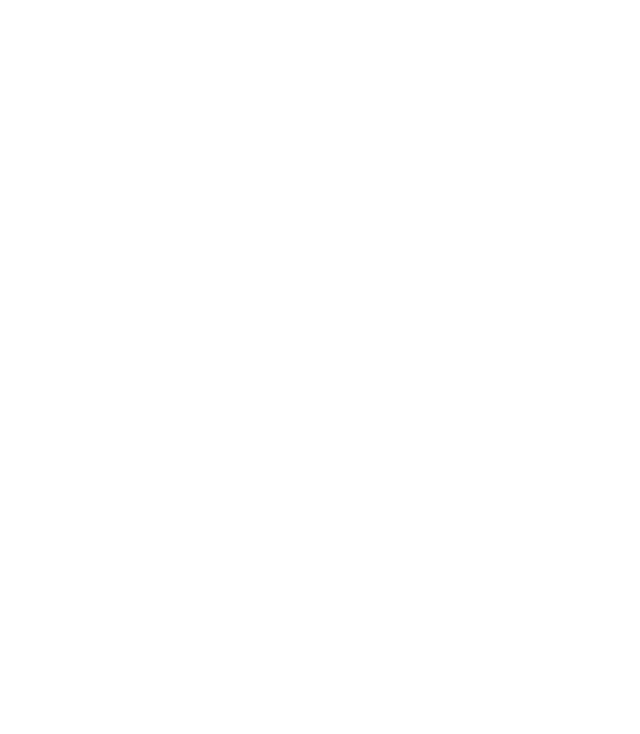
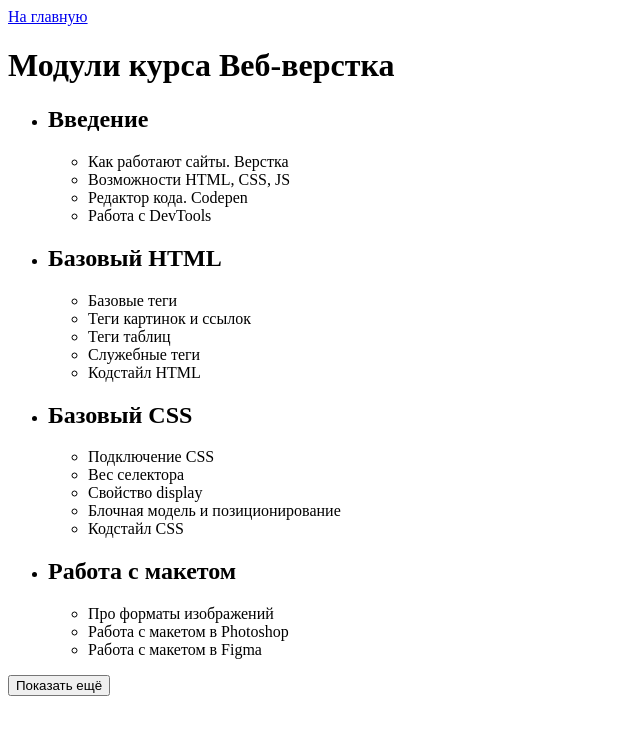
Before and after one commit to AbaevB/AbaevB-Skillbox-homework-5.12, a plain HTML site: page modules.html in a window 1280 px wide. Shown: the whole page, without its empty margins (0-640 px from the left). Drawn offline with Linux system fonts and the light colour scheme.

Commit message:
nodulesMarkup

```diff
--- a/modules.html
+++ b/modules.html
@@ -7,6 +7,104 @@
   <title>Модули курса Веб-верстка</title>
 </head>
 <body>
+  <div class="modules-container">
+    <div class="modules-logo">
 
+    </div>
+    <div class="">
+      <a href="index.html">На главную</a>
+    </div>
+    <h1 class="modules-title">Модули курса Веб-верстка</h1>
+    <ul class="modues-list">
+      <li class="modules-card">
+        <div class="card-illustration card-illustration-1">
+
+        </div>
+        <h2 class="card-title">Введение</h2>
+          <ul class="card-list">
+            <li class="card-item">
+              Как работают сайты. Верстка
+            </li>
+            <li class="card-item">
+              Возможности HTML, CSS, JS
+            </li>
+            <li class="card-item">
+              Редактор кода. Codepen
+            </li>
+            <li class="card-item">
+              Работа с DevTools
+            </li>
+          </ul>
+      </li>
+      <li class="modules-card">
+        <div class="card-illustration card-illustration-2">
+
+        </div>
+        <h2 class="card-title">Базовый HTML</h2>
+          <ul class="card-list">
+            <li class="card-item">
+              Базовые теги
+            </li>
+            <li class="card-item">
+              Теги картинок и ссылок
+            </li>
+            <li class="card-item">
+              Теги таблиц
+            </li>
+            <li class="card-item">
+              Служебные теги
+            </li>
+            <li class="card-item">
+              Кодстайл HTML
+            </li>
+          </ul>
+      </li>
+      <li class="modules-card">
+        <div class="card-illustration card-illustration-3">
+
+        </div>
+        <h2 class="card-title">Базовый CSS</h2>
+          <ul class="card-list">
+            <li class="card-item">
+              Подключение CSS
+            </li>
+            <li class="card-item">
+              Вес селектора
+            </li>
+            <li class="card-item">
+              Свойство display
+            </li>
+            <li class="card-item">
+              Блочная модель и позиционирование
+            </li>
+            <li class="card-item">
+              Кодстайл CSS
+            </li>
+          </ul>
+      </li>
+      <li class="modules-card">
+        <div class="card-illustration card-illustration-4">
+
+        </div>
+        <h2 class="card-title">Работа с макетом</h2>
+          <ul class="card-list">
+            <li class="card-item">
+              Про форматы изображений
+            </li>
+            <li class="card-item">
+              Работа с макетом в Photoshop
+            </li>
+            <li class="card-item">
+              Работа с макетом в Figma
+            </li>
+          </ul>
+      </li>
+    </ul><!---End modues-list---->
+    <div class="button-wrapper">
+      <button class="btn btn-more">
+        Показать ещё
+      </button>
+    </div>
+  </div><!-------End modules-container----------->
 </body>
 </html>
```
